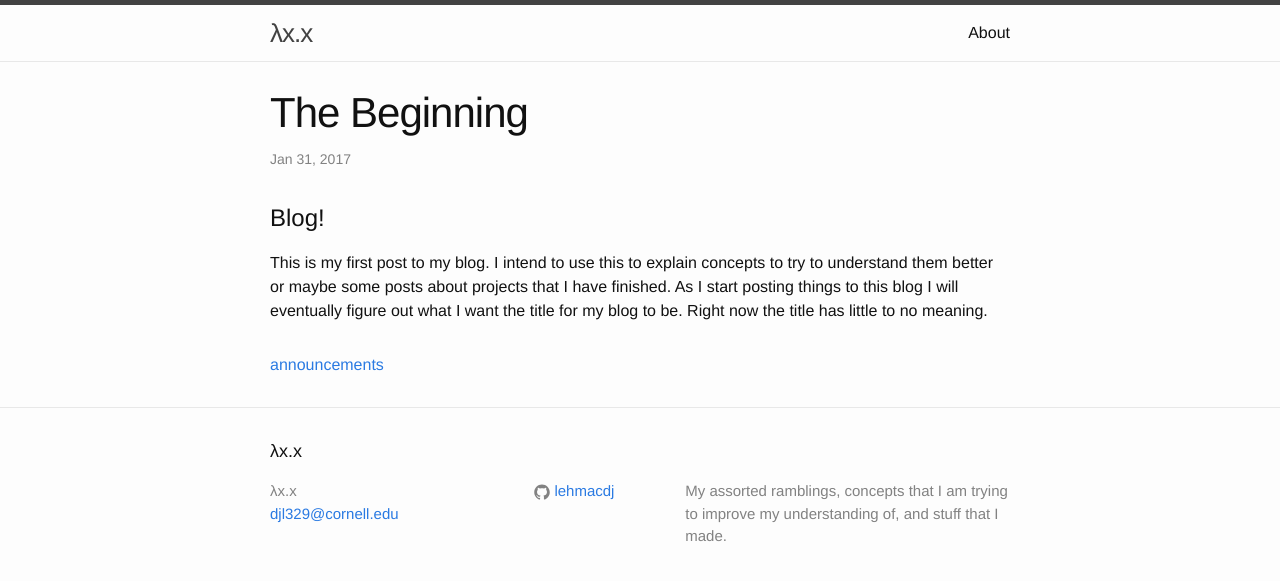
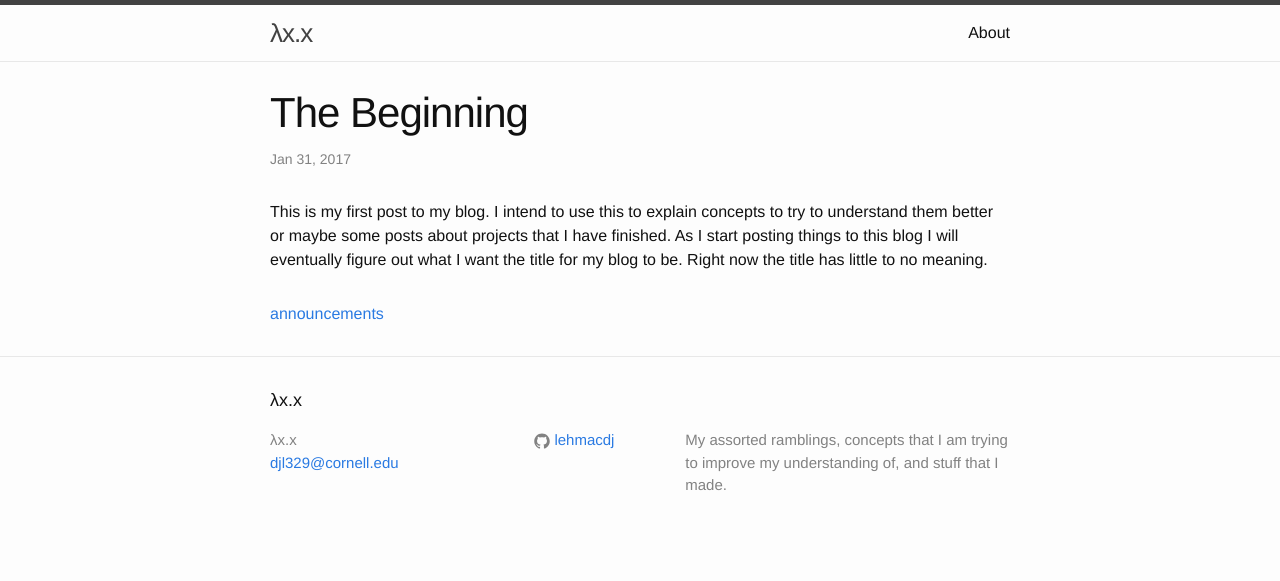
Before and after one commit to lehmacdj/blog, a Jekyll site: the page built from _posts/2017-01-31-the-beginning.md, in a window 1280 px wide. Shown: the top 581 px of the page. Built offline with Jekyll 4.4.1, drawn with Linux system fonts in a browser that asks for light colours.

Commit message:
Remove redundant title

```diff
--- a/_posts/2017-01-31-the-beginning.md
+++ b/_posts/2017-01-31-the-beginning.md
@@ -5,8 +5,6 @@ date:   2017-01-31 16:38 -0400
 tags: announcements
 ---
 
-# Blog!
-
 This is my first post to my blog. I intend to use this to explain concepts to
 try to understand them better or maybe some posts about projects that I have
 finished. As I start posting things to this blog I will eventually figure out
```
